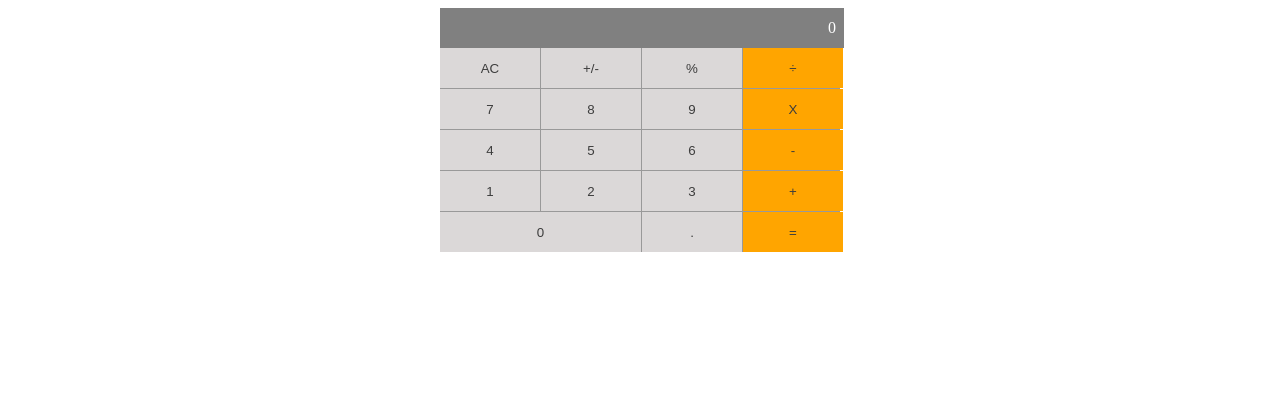
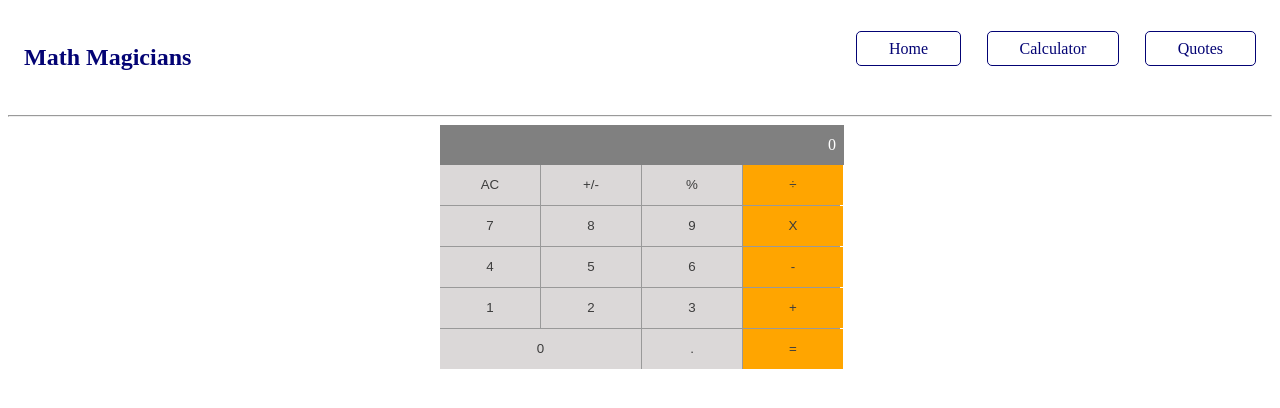
Before and after one commit to benshidanny11/mathmagician, a React (Create React App) app: page /Calculator in a window 1280 px wide. Shown: the top 408 px of the page. Built offline with nearby package versions, Linux system fonts and the light colour scheme.

Commit message:
Implement math magician full web

```diff
--- a/package.json
+++ b/package.json
@@ -11,6 +11,8 @@
     "prop-types": "^15.8.1",
     "react": "^18.1.0",
     "react-dom": "^18.1.0",
+    "react-icons": "^4.4.0",
+    "react-router-dom": "^6.3.0",
     "react-scripts": "5.0.1",
     "web-vitals": "^2.1.4"
   },
--- a/src/App.js
+++ b/src/App.js
@@ -1,13 +1,29 @@
 /* eslint-disable react/prefer-stateless-function */
 import React from 'react';
+import {
+  BrowserRouter,
+  Routes,
+  Route,
+} from 'react-router-dom';
 import Calculator from './components/Calculator';
 import './styles/main.css';
+import Home from './components/Home';
+import Quotes from './components/Quotes';
+import Navbar from './components/Navbar';
 
 export default class App extends React.Component {
   render() {
     return (
       <div className="App">
-        <Calculator />
+        <BrowserRouter>
+          <Navbar />
+          <hr />
+          <Routes>
+            <Route path="/" element={<Home />} />
+            <Route path="/quotes" element={<Quotes />} />
+            <Route path="/Calculator" element={<Calculator />} />
+          </Routes>
+        </BrowserRouter>
       </div>
     );
   }
--- a/src/components/Calculator.js
+++ b/src/components/Calculator.js
@@ -34,10 +34,12 @@ export default function Calculator() {
 
   return (
     <div className="main">
-      <Input value={getResult()} />
-      <div className="btns-container">
-        {' '}
-        {getBttonList().map((button, i) => (<Button label={button.label} color={button.color} key={Math.random(1, 1000000)} clickEvent={clickEvent} style={i === 16 ? 'big' : ''} />))}
+      <div className="cal-container">
+        <Input value={getResult()} />
+        <div className="btns-container">
+          {' '}
+          {getBttonList().map((button, i) => (<Button label={button.label} color={button.color} key={Math.random(1, 1000000)} clickEvent={clickEvent} style={i === 16 ? 'big' : ''} />))}
+        </div>
       </div>
 
     </div>
--- /dev/null
+++ b/src/components/Home.js
@@ -0,0 +1,13 @@
+/* eslint-disable max-len */
+import React from 'react';
+
+const Home = () => (
+  <div className="home-cont">
+    <h2>Welcome to our page</h2>
+    <p>
+      In 1642, the first true calculator was invented: one that performed calculations through a clockwork type of mechanism. The Pascal calculator, invented by French inventor and mathematician Blaise Pascal, was lauded for attempting arithmetic calculations previously thought impossible.
+    </p>
+  </div>
+);
+
+export default Home;
--- /dev/null
+++ b/src/components/Navbar.js
@@ -0,0 +1,30 @@
+import { React } from 'react';
+import { Link } from 'react-router-dom';
+
+const Navbar = () => {
+  const links = [
+    { id: 1, path: '/', text: 'Home' },
+    { id: 2, path: '/calculator', text: 'Calculator' },
+    { id: 3, path: '/quotes', text: 'Quotes' },
+  ];
+  return (
+    <nav className="header">
+      <h1>Math Magicians</h1>
+      <div className="navbar-links-cont">
+        <ul className="navlist">
+          {links.map((link) => (
+            <li key={link.id}>
+              <Link
+                className="link"
+                to={link.path}
+              >
+                {link.text}
+              </Link>
+            </li>
+          ))}
+        </ul>
+      </div>
+    </nav>
+  );
+};
+export default Navbar;
--- /dev/null
+++ b/src/components/Quotes.js
@@ -0,0 +1,12 @@
+import React from 'react';
+
+const Quotes = () => (
+  <div className="quotes-cont">
+    <p>
+      Mathematics is not about numbers, equations, computations, or
+      algorithms: it is about understanding. -William Paul Thurston
+    </p>
+  </div>
+);
+
+export default Quotes;
--- a/src/styles/main.css
+++ b/src/styles/main.css
@@ -1,14 +1,14 @@
 /* stylelint-disable declaration-block-no-redundant-longhand-properties */
 h1 {
-  color: blue;
+  color: #030374;
 }
 
-body {
+.main {
   display: flex;
   justify-content: center;
 }
 
-.main {
+.cal-container {
   width: 400px;
   display: flex;
   flex-direction: column;
@@ -52,3 +52,29 @@ body {
   grid-column-start: 1;
   grid-column-end: 3;
 }
+
+.header {
+  display: flex;
+  justify-content: space-between;
+  padding: 1rem;
+}
+
+.navlist {
+  display: flex;
+  justify-content: space-between;
+  list-style-type: none;
+  width: 400px;
+}
+
+.link {
+  color: #030374;
+  text-decoration: none;
+  border: 1px solid #030374;
+  padding: 0.5rem 2rem;
+  border-radius: 5px;
+}
+
+.link:hover {
+  color: #fff;
+  background-color: #030374;
+}
```
Also changed, not shown: 1 other file (tests, documents, lock files or other folders).
